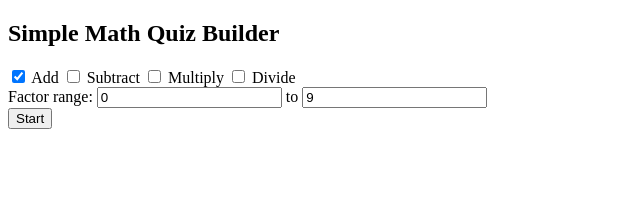
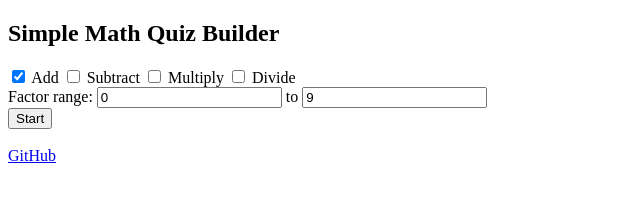
Before and after one commit to Steven-Rummler/SimpleMathQuiz, a plain HTML site: page index.html in a window 1280 px wide. Shown: the full height of the page, 0-640 px from the left. Drawn offline with Linux system fonts and the light colour scheme.

Commit message:
Added GitHub link

```diff
--- a/index.html
+++ b/index.html
@@ -23,6 +23,10 @@
       <input type="number" id="max" name="max" value="9" /><br />
       <input type="submit" value="Start" />
     </form>
+    <br />
+    <a id="github" href="https://github.com/Steven-Rummler/SimpleMathQuiz"
+      >GitHub</a
+    >
 
     <script>
       function validateForm() {
```
